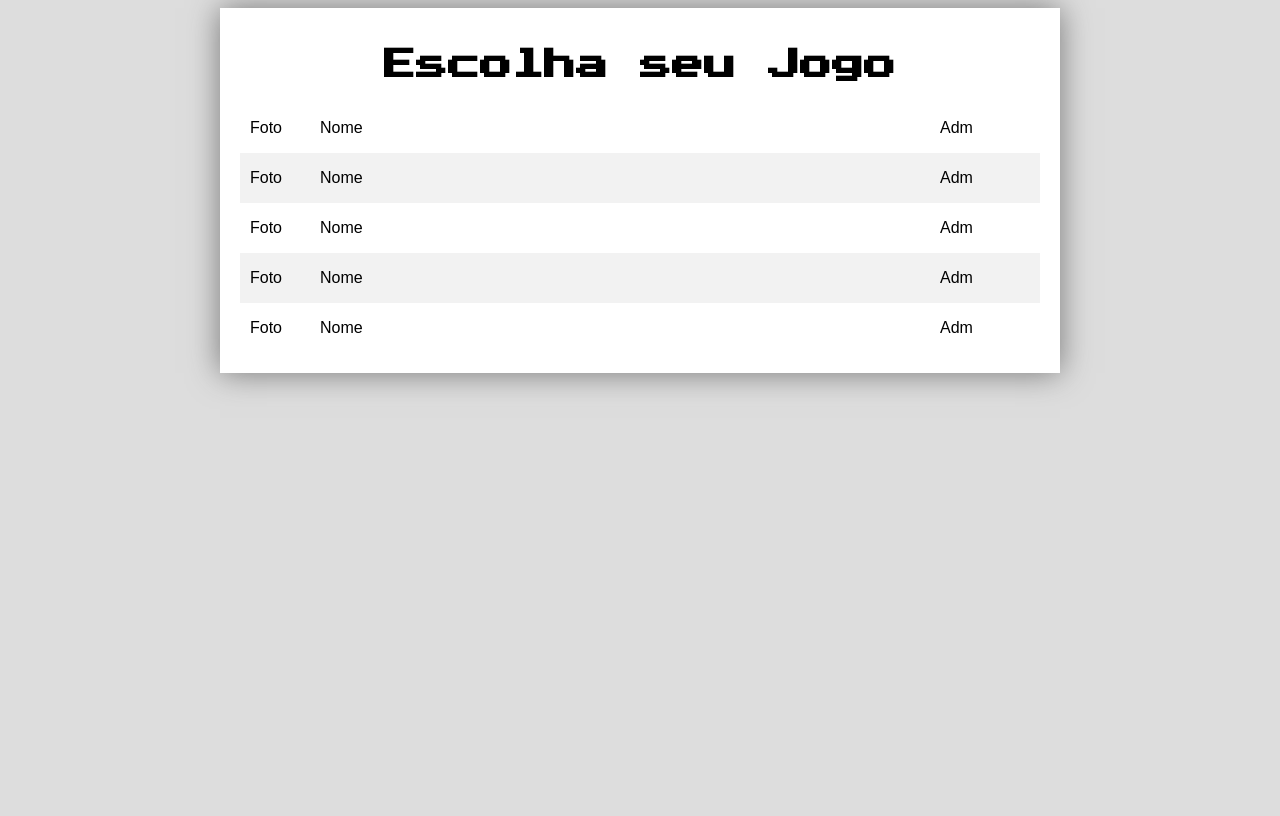
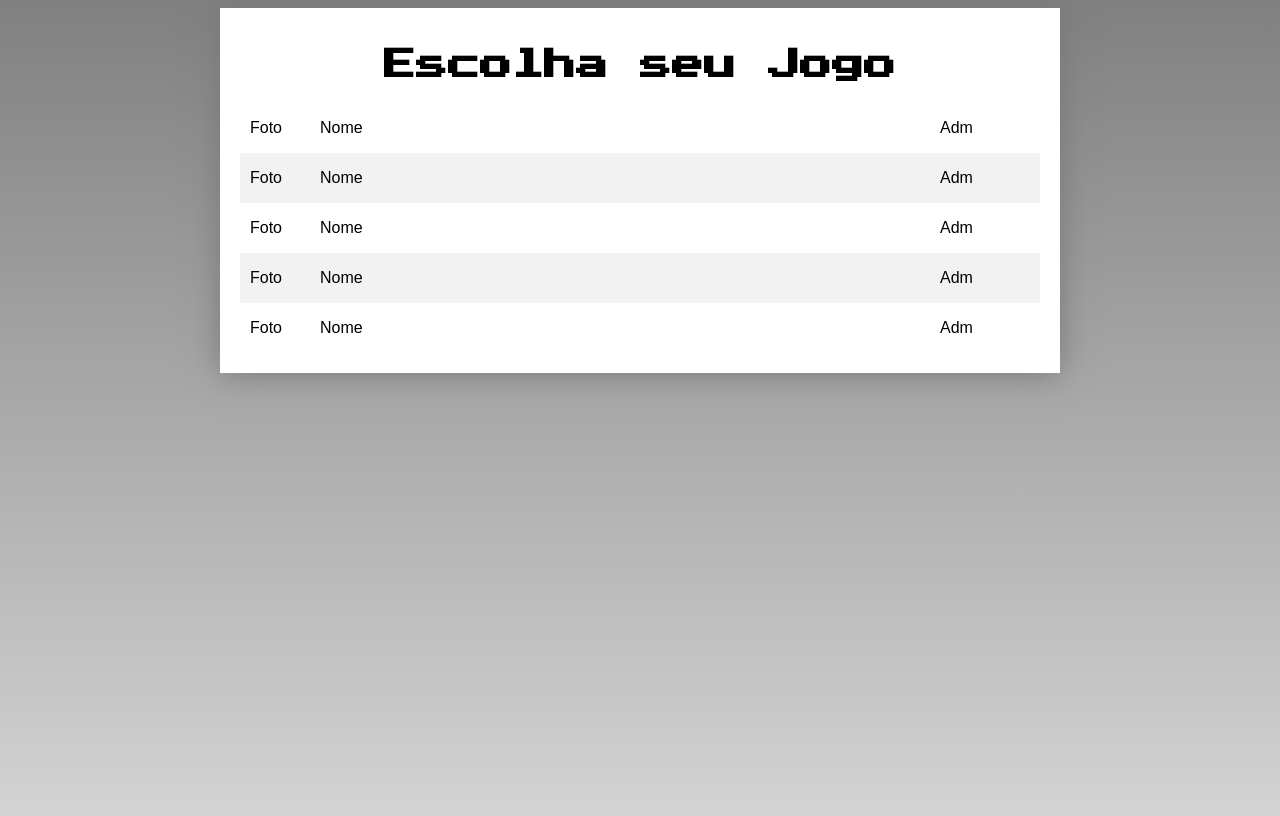
Before and after one commit to jharbes/PHPcomMySQL, a PHP site: page / in a window 1280 px wide. Before the commit the page ends 392 px from the top, so only its background shows below. Run offline with PHP 8.4, Linux system fonts and the light colour scheme.

Commit message:
Update style.css

```diff
--- a/estilos/style.css
+++ b/estilos/style.css
@@ -9,8 +9,9 @@ h1{
     text-align: center;
 }
 body{
-    background-color: #ddd;
+    background-image:linear-gradient(to bottom,grey,darkgrey,lightgrey);
     font-family:Arial, Helvetica, sans-serif;
+    height: 100vh;
 }
 div#corpo{
     max-width: 800px;
```
